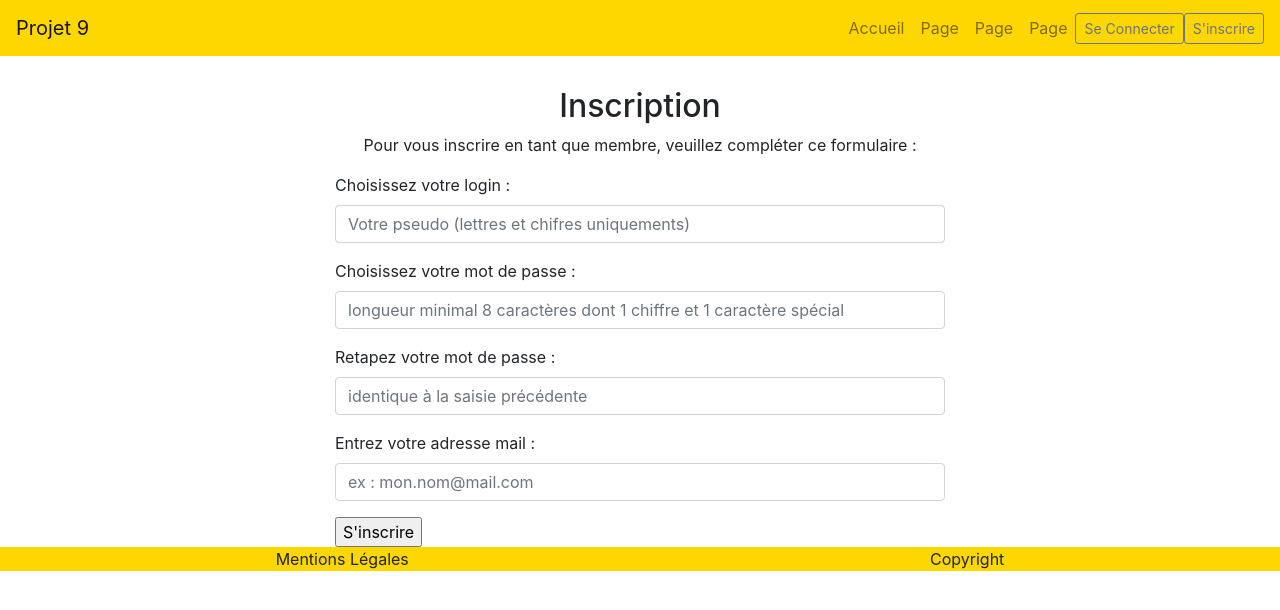
After one commit to AdelineDs/P9, a PHP site: template View/viewRegistrationForm.php.twig in a window 1280 px wide. The commit adds this page. Shown: the top 610 px of the page. Run offline with PHP 8.4, Linux system fonts and the light colour scheme; the template is opened without the code that fills it, so the values that code supplies are empty; some libraries are stand-ins or nearby versions.

Commit message:
creation du formulaire d'inscription + gestion de la saisie du formulaire avec Js

```diff
--- a/Controller/ControllerHome.php
+++ b/Controller/ControllerHome.php
@@ -6,7 +6,7 @@ use \AdelineD\OC\P9\View\View;
 class ControllerHome {
 
 
-  //display latest post in home page
+  //display home page
   public function home(){
       $loader = new \Twig_Loader_Filesystem('View'); // Dossier contenant les templates
       $twig = new \Twig_Environment($loader, array(
--- a/View/Template.php.twig
+++ b/View/Template.php.twig
@@ -32,7 +32,7 @@
                 </div>
                 <form class="form-inline">
                     <button class="btn btn-sm btn-outline-secondary" type="button">Se Connecter</button>
-                    <button class="btn btn-sm btn-outline-secondary" type="button">S'inscrire</button>
+                    <a href="index.php?action=registration"><button class="btn btn-sm btn-outline-secondary" type="button">S'inscrire</button></a>
                 </form>
             </nav>
             <div class="espace" style="height: 87px">
@@ -42,7 +42,8 @@
                 {% block content %}
                 {% endblock %}
             </div>
-            <footer>
+            <div class="row">
+                <footer class="col-sm-12">
                     <div>
                         Mentions Légales
                     </div>
@@ -51,9 +52,11 @@
                     </div>
                 </footer>
             </div>
+        </div>
         <script src="https://code.jquery.com/jquery-3.3.1.min.js" integrity="sha256-FgpCb/KJQlLNfOu91ta32o/NMZxltwRo8QtmkMRdAu8="
                 crossorigin="anonymous"></script>
         <script src="https://stackpath.bootstrapcdn.com/bootstrap/4.1.3/js/bootstrap.min.js"
                 integrity="sha384-ChfqqxuZUCnJSK3+MXmPNIyE6ZbWh2IMqE241rYiqJxyMiZ6OW/JmZQ5stwEULTy" crossorigin="anonymous"></script>
+        <script type="text/javascript" src="public/js/script.js"></script>
     </body>
 </html>
--- a/View/viewError.php
+++ /dev/null
@@ -1,5 +0,0 @@
-<?php  $this->title = 'Billet simple pour l\'Alaska - Jean Forteroche'; ?>
-
-<div class="col-md-offset-2 col-md-8 col-xs-offset-1 col-xs-10 error">
-    <p>Une erreur est survenue : <?= $msgError?></p>
-</div>
--- /dev/null
+++ b/View/viewRegistrationForm.php.twig
@@ -0,0 +1,35 @@
+{% extends 'Template.php.twig' %}
+
+{% block title %}P9 Inscription{% endblock %}
+
+{% block content %}
+    <div class="col-12 registration">
+        <h2>Inscription</h2>
+        <p>Pour vous inscrire en tant que membre, veuillez compléter ce formulaire :</p>
+    </div>
+    <div class="col-6 offset-3 registrationForm">
+        <form action="" method="post">
+            <div class="form-group">
+                <label for="pseudo">Choisissez votre login : </label>
+                <input name="pseudo" id="pseudo" type=text class="form-control" required="" placeholder="Votre pseudo (lettres et chifres uniquements)" aria-describedby="pseudoHelpBlock">
+                <small id="pseudoHelpBlock" class="form-text"></small>
+            </div>
+            <div class="form-group">
+                <label for="pass1">Choisissez votre mot de passe : </label>
+                <input name="pass1" id="pass1" class="form-control" type=password required="" placeholder="longueur minimal 8 caractères dont 1 chiffre et 1 caractère spécial" aria-describedby="passwordHelpBlock">
+                <small id="passwordHelpBlock" class="form-text"></small>
+            </div>
+            <div class="form-group">
+                <label for="pass2">Retapez votre mot de passe : </label>
+                <input name="pass1" id="pass2" class="form-control" type=password required="" placeholder="identique à la saisie précédente" aria-describedby="password2HelpBlock">
+                <small id="password2HelpBlock" class="form-text"></small>
+            </div>
+            <div class="form-group">
+                <label for="email">Entrez votre adresse mail : </label>
+                <input name="email" id="email" class="form-control" type=email required="" placeholder="ex : mon.nom@mail.com" aria-describedby="emailHelpBlock">
+                <small id="emailHelpBlock" class="form-text"></small>
+            </div>
+            <input type="submit" value="S'inscrire" class="connectAdmin">
+        </form>
+    </div>
+{% endblock %}
--- /dev/null
+++ b/public/js/script.js
@@ -0,0 +1,70 @@
+// Vérification de la longueur du pseudo saisi
+document.getElementById("pseudo").addEventListener("input", function (e) {
+    var pseudo = e.target.value;
+    var regex = /^[0-9a-zA-Z]+$/;
+    var pseudoLength = "insuffisante";
+    var couleurMsg = "red";
+    if (pseudo.length >= 5) {
+        pseudoLength = "suffisante";
+        couleurMsg = "green";
+        if(!regex.test(pseudo)) {
+            pseudoLength = " Format du pseudo non conforme (uniquement lettres et chiffres)"
+            couleurMsg = "red";
+        }
+    }
+
+    var aidepseudo = document.getElementById("pseudoHelpBlock");
+    aidepseudo.textContent = "Longueur : " + pseudoLength; // Texte de l'aide
+    aidepseudo.style.color = couleurMsg; // Couleur du texte de l'aide
+
+});
+
+// Vérification de la longueur du mot de passe saisi
+document.getElementById("pass1").addEventListener("input", function (e) {
+    var mdp = e.target.value; // Valeur saisie dans le champ mdp
+    var regex = /^(?=.*[0-9])(?=.*[!@#$%^&*])[a-zA-Z0-9!@#$%^&*]{8,}$/;
+    var longueurMdp = "Format attendu : 8 caractères minimum dont au moins 1 chiffre, un caractère spécial et sans espaces";
+    var couleurMsg = "red"; // Longueur faible => couleur rouge
+    if (regex.test(mdp)) {
+        longueurMdp = "Format du mot de passe conforme";
+        couleurMsg = "green"; // Longueur suffisante => couleur verte
+    }
+
+    var aideMdpElt = document.getElementById("passwordHelpBlock");
+    aideMdpElt.textContent = "Longueur : " + longueurMdp; // Texte de l'aide
+    aideMdpElt.style.color = couleurMsg; // Couleur du texte de l'aide
+
+});
+
+// Contrôle correspondance mdp
+document.getElementById("pass2").addEventListener("input", function (e) {
+    var validitepass = "";
+    var inputpass1 = document.getElementById("pass1");
+    var pass1 = inputpass1.value;
+    if (e.target.value !== pass1) {
+        // Le courriel saisi ne contient pas le caractère @
+        validitepass = "Mot de passe différent, veuillez vérifier votre saisie";
+        var couleurMsg = "red";
+    }else{
+        validitepass = "Mot de passe identique";
+        var couleurMsg = "green";
+    }
+    var aideMdp =document.getElementById("password2HelpBlock");
+    aideMdp.textContent = validitepass;
+    aideMdp.style.color = couleurMsg;
+});
+
+// Contrôle du courriel
+document.getElementById("email").addEventListener("input", function (e) {
+    var validiteCourriel = "";
+    var regex = /^\w+([\.-]?\w+)*@\w+([\.-]?\w+)*(\.\w{2,3})+$/;
+    if (!regex.test(e.target.value) ) {
+        // Le courriel saisi ne contient pas le caractère @
+        validiteCourriel = "Adresse invalide";
+        var couleurMsg = "red";
+    }
+    document.getElementById("emailHelpBlock").textContent = validiteCourriel;
+    var aideMail =document.getElementById("emailHelpBlock");
+    aideMail.textContent = validiteCourriel;
+    aideMail.style.color = couleurMsg;
+});
--- a/public/style.css
+++ b/public/style.css
@@ -3,10 +3,6 @@ body{
     margin: 0;
     padding: 0;
     font-size: 16px;
-}
-.block-page {
-    padding: 0;
-    margin: 0;
 }
 
 /*--- Nav Menu ---*/
@@ -26,3 +22,7 @@ footer {
 .home{
     text-align: center;
 }
+
+.registration{
+    text-align: center;
+}
```
Also changed, not shown: Controller/ControllerRegistration.php (added, +21 -0 lines), Engine/Router.php (+9 -0 lines), View/viewError.php.twig (added, +9 -0 lines). Lines whose indentation alone changed are shown as unchanged.
